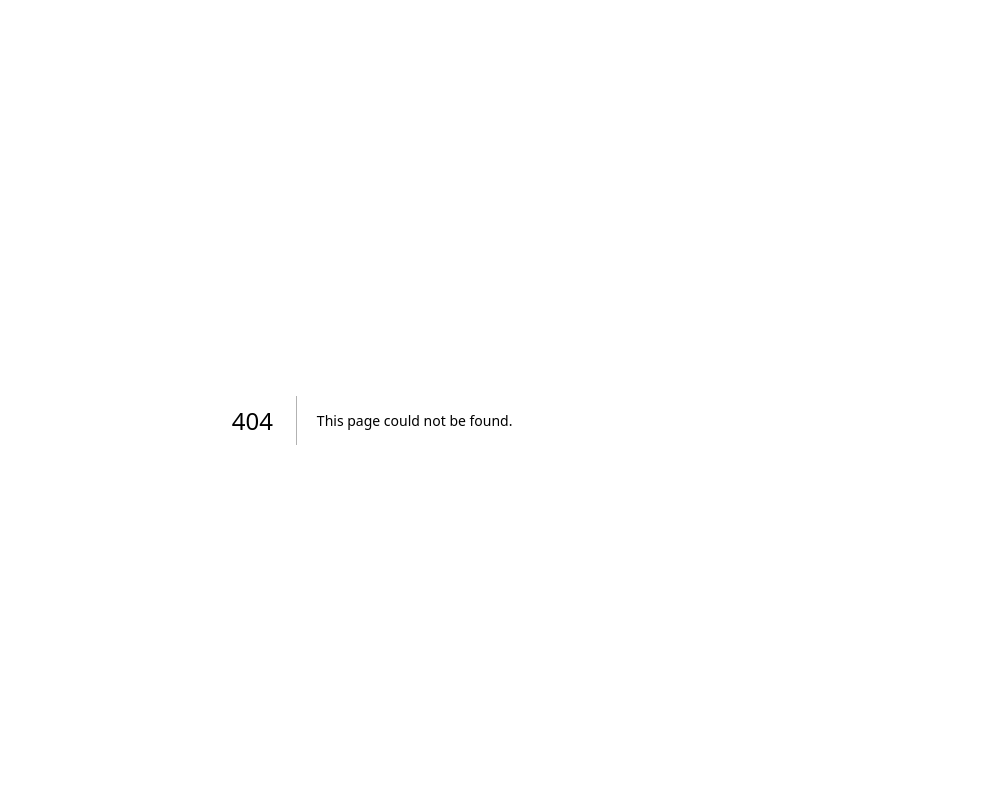
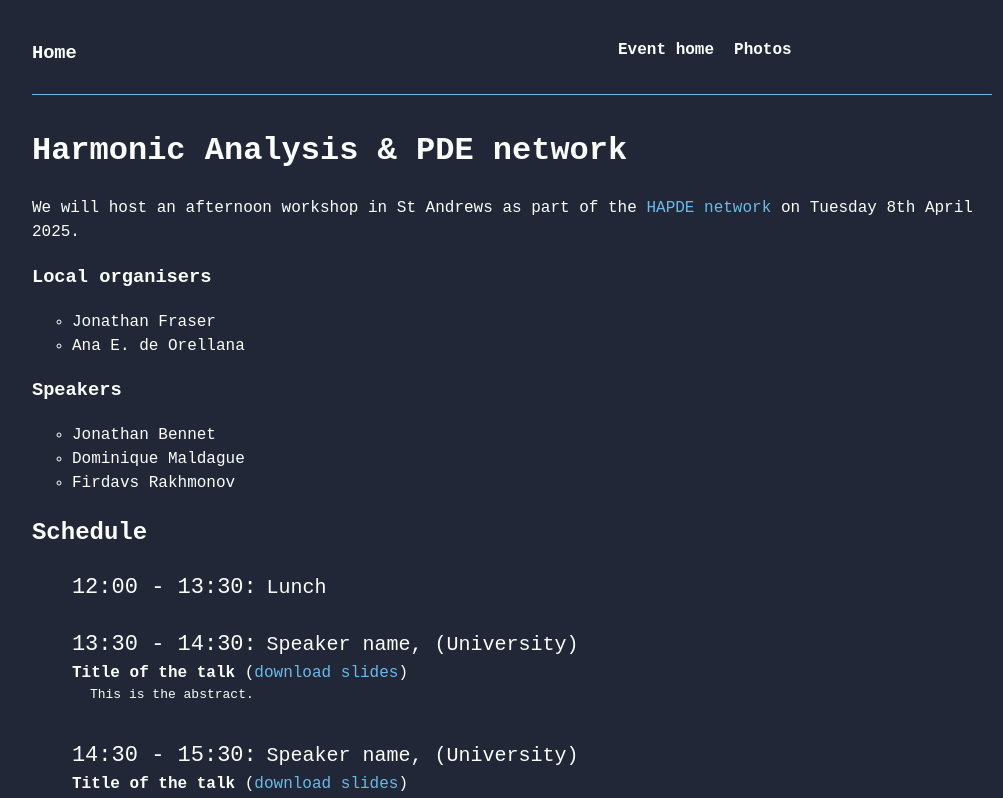
Before and after one commit to AnadeOre/anadeore.github.io, a Next.js app: page /HAPDE in a window 1280 px wide. Before the commit this address had no page. Shown: the top 798 px of the page, without its empty margins (128-1131 px from the left). Built offline with nearby package versions, Linux system fonts and the light colour scheme.

Commit message:
add HAPDE page

```diff
--- /dev/null
+++ b/src/app/HAPDE/FoodEvent.jsx
@@ -0,0 +1,16 @@
+'use client';
+import React from 'react';
+import stylesHAPDE from './stylesHAPDE.module.css';
+
+const FoodEvent = ({time, event}) => {
+  return (
+    <li key={time}>
+      <div>
+        <span className={stylesHAPDE.times}>{time}:</span>{' '}
+        <span className={stylesHAPDE.speaker}>{event}</span>
+      </div>
+    </li>
+  );
+};
+
+export default FoodEvent;
--- /dev/null
+++ b/src/app/HAPDE/HeaderEvent.jsx
@@ -0,0 +1,34 @@
+import React from 'react';
+import Link from 'next/link';
+import Hr from '../components/Hr';
+import styles from '../styles/header.module.css';
+
+const HeaderEvent = () => {
+  return (
+    <header className={styles.header}>
+      <div className={styles.headerContainer}>
+        <h3 className={styles.h2}>
+          <Link className={styles.title} href='/'>
+            Home
+          </Link>
+        </h3>
+        <nav className={styles.nav}>
+          <Link
+            className={styles.headerLink}
+            href='http://anadeore.github.io/HAPDE'>
+            Event home
+          </Link>
+          <Link
+            className={styles.headerLink}
+            href='http://anadeore.github.io/HAPDE/photos'>
+            Photos
+          </Link>
+        </nav>
+      </div>
+      <br />
+      <Hr />
+    </header>
+  );
+};
+
+export default HeaderEvent;
--- /dev/null
+++ b/src/app/HAPDE/ScheduleHAPDE.jsx
@@ -0,0 +1,30 @@
+'use client';
+import React from 'react';
+import Link from 'next/link';
+import styles from '../styles/list.module.css';
+import stylesHAPDE from './stylesHAPDE.module.css';
+
+const Schedule = ({time, title, abstract, slides, speaker, uni}) => {
+  return (
+    <li key={title}>
+      <div>
+        <span className={stylesHAPDE.times}>{time}:</span>{' '}
+        <span className={stylesHAPDE.speaker}>
+          {speaker}, ({uni})
+        </span>
+      </div>
+      <span>{'   '}</span>
+      <b>{title}</b> (
+      {slides && (
+        <Link href={slides} target='_blank' className='linkDecor'>
+          download slides
+        </Link>
+      )}
+      )
+      <br />
+      {abstract && <div className={styles.abstractPubli}>{abstract}</div>}
+    </li>
+  );
+};
+
+export default Schedule;
--- /dev/null
+++ b/src/app/HAPDE/page.jsx
@@ -0,0 +1,77 @@
+import React from 'react';
+import Link from 'next/link';
+import Schedule from './ScheduleHAPDE';
+import CoffeBreak from './FoodEvent';
+import HeaderEvent from './HeaderEvent';
+import Footer from '../components/Footer';
+import stylesHAPDE from './stylesHAPDE.module.css';
+import CoffeeBreak from './FoodEvent';
+import FoodEvent from './FoodEvent';
+
+const Page = () => {
+  return (
+    <div>
+      <HeaderEvent />
+      <h1>Harmonic Analysis & PDE network</h1>
+      <p>
+        We will host an afternoon workshop in St Andrews as part of the{' '}
+        <Link
+          className='linkDecor'
+          target='_blank'
+          href='https://sites.google.com/view/lms-hanpde-network/home'>
+          HAPDE network
+        </Link>{' '}
+        on Tuesday 8th April 2025.
+      </p>
+      {/* <br /> */}
+      <h3>Local organisers</h3>
+      <ul className={stylesHAPDE.ul}>
+        <li>Jonathan Fraser</li>
+        <li>Ana E. de Orellana</li>
+      </ul>
+      <h3>Speakers</h3>
+      <ul className={stylesHAPDE.ul}>
+        <li>Jonathan Bennet</li>
+        <li>Dominique Maldague</li>
+        <li>Firdavs Rakhmonov</li>
+      </ul>
+      <h2>Schedule</h2>
+      <ul>
+        <FoodEvent time='12:00 - 13:30' event='Lunch' />
+        <br />
+        <Schedule
+          time='13:30 - 14:30'
+          speaker='Speaker name'
+          uni='University'
+          title='Title of the talk'
+          abstract='This is the abstract.'
+          slides='/'
+        />
+        <br />
+        <Schedule
+          time='14:30 - 15:30'
+          speaker='Speaker name'
+          uni='University'
+          title='Title of the talk'
+          abstract='This is the abstract.'
+          slides='/'
+        />
+        <br />
+        <FoodEvent time='15:30 - 16:00' event='Coffe Break' />
+        <br />
+        <Schedule
+          time='16:00 - 17:00'
+          speaker='Speaker name'
+          uni='University'
+          title='Title of the talk'
+          abstract='This is the abstract.'
+          slides='/'
+        />
+      </ul>
+      <br />
+      After this we will go to the pub and then dinner.
+    </div>
+  );
+};
+
+export default Page;
--- /dev/null
+++ b/src/app/HAPDE/stylesHAPDE.module.css
@@ -0,0 +1,10 @@
+.times {
+  font-size: 22px;
+}
+.ul {
+  list-style-type: circle;
+}
+
+.speaker {
+  font-size: 20px;
+}
```
Also changed, not shown: src/app/HAPDE/photos/page.jsx (added, +17 -0 lines).
